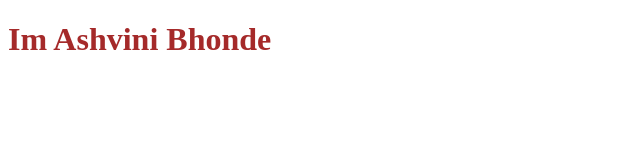
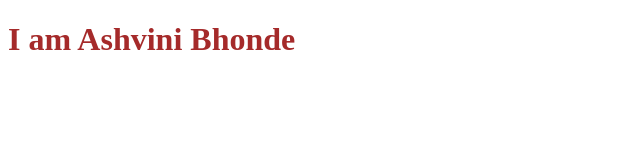
Before and after one commit to ashubhonde/css-assigment, a plain HTML site: page inline.html in a window 1280 px wide. Shown: the whole page, without its empty margins (0-640 px from the left). Drawn offline with Linux system fonts and the light colour scheme.

Commit message:
css type

```diff
--- a/inline.html
+++ b/inline.html
@@ -8,7 +8,7 @@
 </head>
 <body>
     <h1 style="color:brown;">
-        Im Ashvini Bhonde
+        I am Ashvini Bhonde
     </h1>
 </body>
 </html>
```
